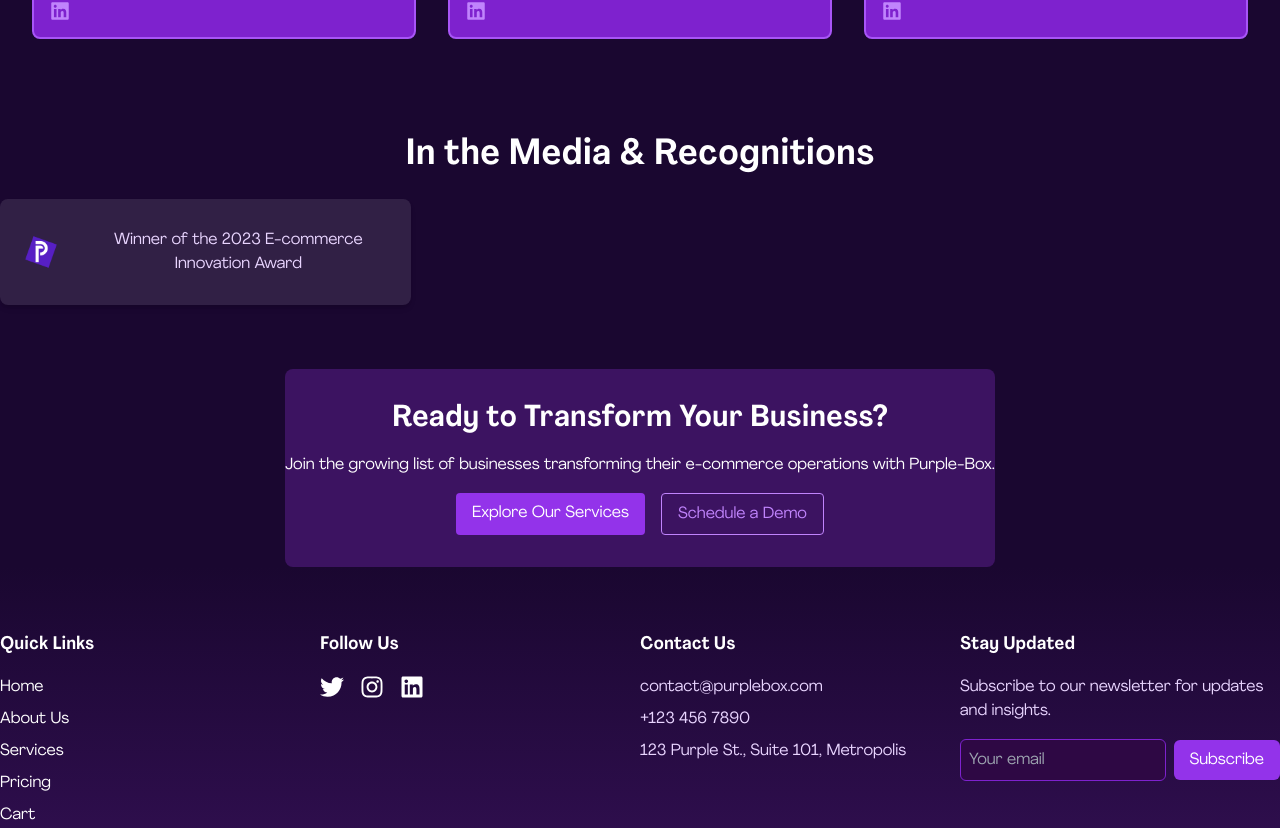
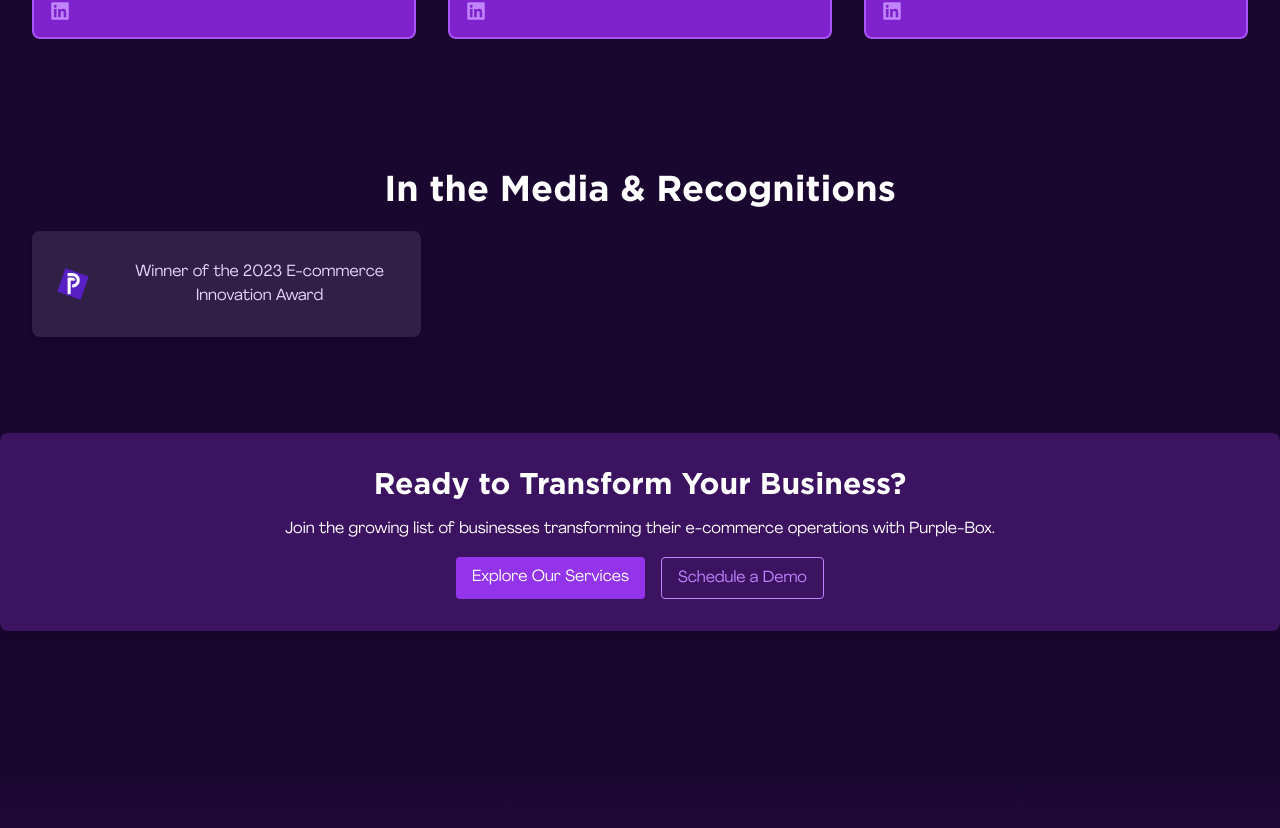
Before and after one commit to VooYee/Purple-Box, a Next.js app: page /about-us in a window 1280 px wide. Shown: the part 2250-3078 px from the top of the page. Built offline with nearby package versions, Linux system fonts and the light colour scheme.

Commit message:
feat: finish about us

```diff
--- a/app/about-us/page.tsx
+++ b/app/about-us/page.tsx
@@ -10,6 +10,8 @@
 import OurStory from '@/components/about-us/OurStory';
 import CoreValues from '@/components/about-us/CoreValues';
 import TeamIntroduction from '@/components/about-us/TeamIntroduction';
+import MediaAndAwards from '@/components/about-us/MediaAndAwards';
+import CallToAction from '@/components/about-us/CallToAction';
 
 const AboutUs = () => {
   return (
@@ -18,31 +20,9 @@
       <OurStory />
       <CoreValues />
       <TeamIntroduction />
-
-
-      {/* Media and Awards */}
-      <section className="space-y-6 text-center">
-        <h2 className="text-4xl font-bold">In the Media & Recognitions</h2>
-        <div className="grid grid-cols-1 sm:grid-cols-2 md:grid-cols-3 gap-6">
-          {[{ logo: AwardIcon, text: "Winner of the 2023 E-commerce Innovation Award" }].map((award, index) => (
-            <div key={index} className="p-4 bg-white/10 rounded-lg shadow-md flex items-center space-x-4">
-              <Image src={award.logo} alt="Award Icon" width={50} height={50} />
-              <p className="text-purple-200">{award.text}</p>
-            </div>
-          ))}
-        </div>
-      </section>
-
-      {/* Call to Action */}
-      <section className="text-center space-y-4 bg-[#3c1361] py-8 rounded-lg">
-        <h2 className="text-3xl font-bold">Ready to Transform Your Business?</h2>
-        <p>Join the growing list of businesses transforming their e-commerce operations with Purple-Box.</p>
-        <div className="flex justify-center space-x-4">
-          <a href="/services" className="bg-purple-600 text-white px-4 py-2 rounded hover:bg-purple-700">Explore Our Services</a>
-          <a href="/schedule-demo" className="border border-purple-400 text-purple-400 px-4 py-2 rounded hover:bg-purple-400 hover:text-white">Schedule a Demo</a>
-        </div>
-      </section>
-
+      <MediaAndAwards />
+      <CallToAction />
+      <div className='mb-20' />
     </div>
   );
 };
--- /dev/null
+++ b/components/about-us/CallToAction.tsx
@@ -0,0 +1,16 @@
+import React from 'react'
+
+const CallToAction = () => {
+  return (
+    <div className="text-center space-y-4 bg-[#3c1361] py-8 rounded-lg p-8 wrapper shadow-xl">
+      <h2 className="text-3xl font-bold font-gotham">Ready to Transform Your Business?</h2>
+      <p>Join the growing list of businesses transforming their e-commerce operations with Purple-Box.</p>
+      <div className="flex justify-center space-x-4">
+        <a href="/services" className="bg-purple-600 text-white px-4 py-2 rounded hover:bg-purple-700">Explore Our Services</a>
+        <a href="/schedule-demo" className="border border-purple-400 text-purple-400 px-4 py-2 rounded hover:bg-purple-400 hover:text-white">Schedule a Demo</a>
+      </div>
+    </div>
+  )
+}
+
+export default CallToAction
--- a/components/about-us/CoreValues.tsx
+++ b/components/about-us/CoreValues.tsx
@@ -18,7 +18,7 @@
           <GradientWrapper
             key={index}
             classNameWrapper='rounded-xl'
-            classNameContent='rounded-xl w-full flex flex-col items-center justify-center p-6 space-y-4 text-center'
+            classNameContent='rounded-xl w-full flex flex-col items-center justify-center p-6 space-y-4 text-center bg-purple-900'
             useShadow={true}
           >
             <h3 className="text-2xl font-semibold">{value.title}</h3>
--- /dev/null
+++ b/components/about-us/MediaAndAwards.tsx
@@ -0,0 +1,24 @@
+// Library Import
+import React from 'react'
+import Image from 'next/image'
+
+// Assets Import
+import AwardIcon from '@/public/Purple-Box-Logo.png';
+
+const MediaAndAwards = () => {
+  return (
+    <div className="space-y-6 text-center wrapper">
+        <h2 className="text-4xl font-bold font-gotham">In the Media & Recognitions</h2>
+        <div className="grid grid-cols-1 sm:grid-cols-2 md:grid-cols-3 gap-6">
+          {[{ logo: AwardIcon, text: "Winner of the 2023 E-commerce Innovation Award" }].map((award, index) => (
+            <div key={index} className="p-4 bg-white/10 rounded-lg shadow-md flex items-center space-x-4">
+              <Image src={award.logo} alt="Award Icon" width={50} height={50} />
+              <p className="text-purple-200">{award.text}</p>
+            </div>
+          ))}
+        </div>
+      </div>
+  )
+}
+
+export default MediaAndAwards
```
